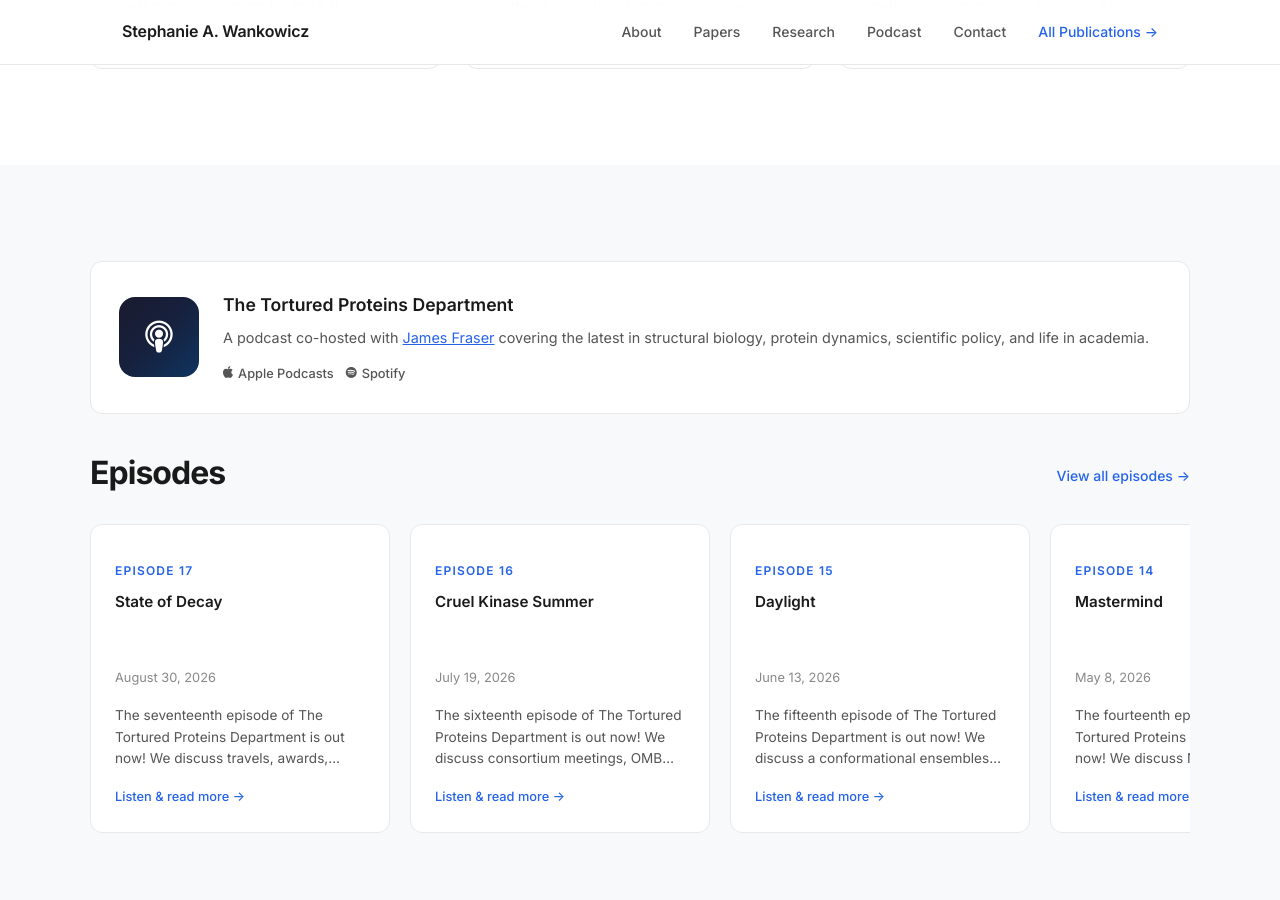
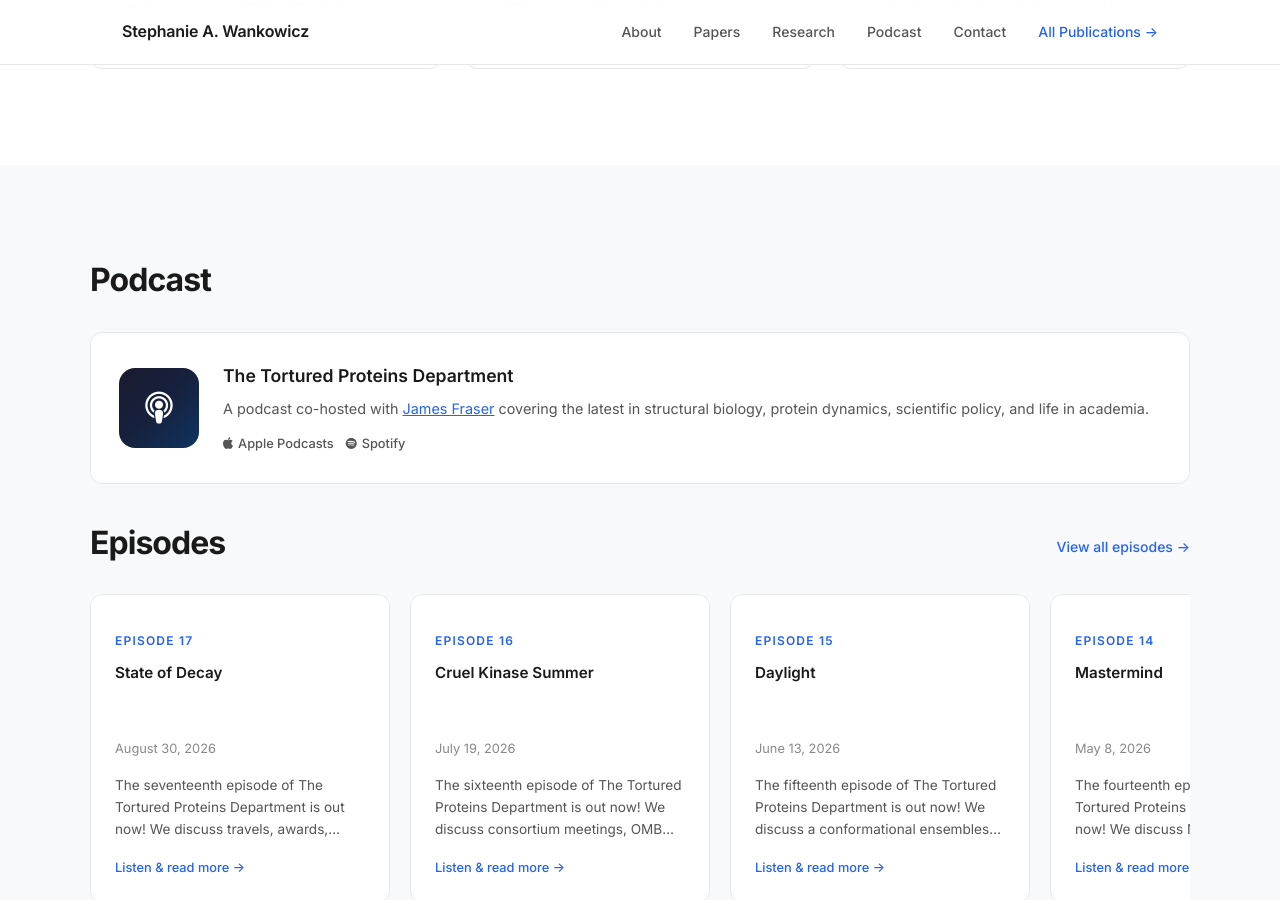
Before and after one commit to stephaniewankowicz/stephaniewankowicz.github.io, a Jekyll site: the page built from index.md, in a window 1280 px wide and 900 px high, scrolled down 2268 px. Built offline with Jekyll 4.4.1, drawn with Linux system fonts in a browser that asks for light colours; nearby versions of some CDN libraries.

Commit message:
Add Podcast title above podcast section
Co-Authored-By: Claude Sonnet 4.6 <noreply@anthropic.com>

```diff
--- a/_layouts/home.html
+++ b/_layouts/home.html
@@ -156,6 +156,7 @@
   <!-- ===== Podcast ===== -->
   <section id="podcast" class="home-section alt">
     <div class="section-inner">
+      <h2 class="section-title" style="margin-bottom: 32px;">Podcast</h2>
       <div class="podcast-intro">
         <div class="podcast-logo">
           <i class="fa fa-podcast"></i>
```
